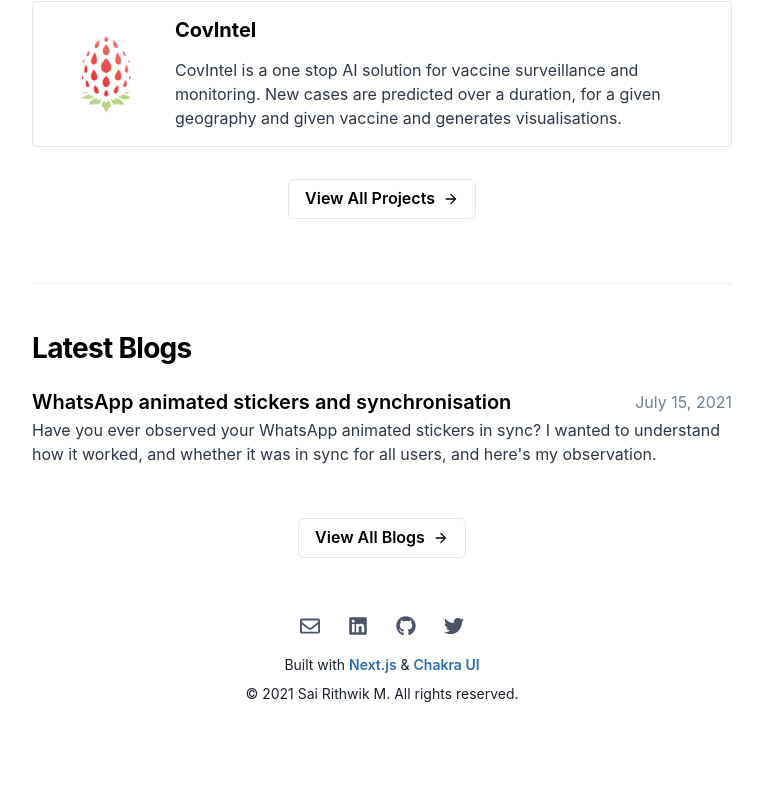
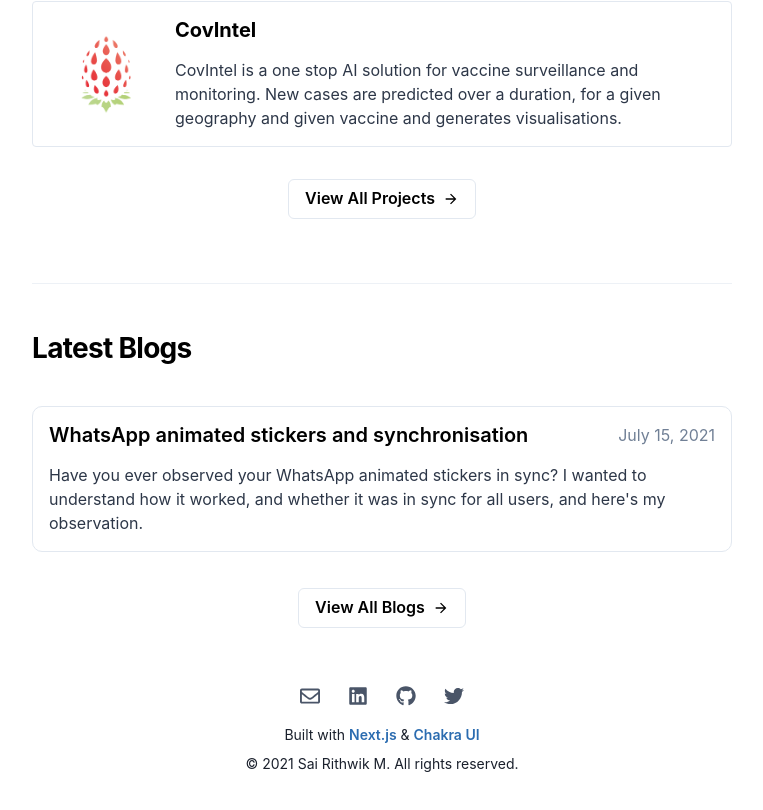
Before and after one commit to rtwksai/portfolio, a Next.js app: page / in a window 1280 px wide. Shown: the part 736-1546 px from the top of the page, without its empty margins (258-1021 px from the left). Before the commit the page ends 1488 px from the top, so only its background shows below. Built offline with nearby package versions, Linux system fonts and the light colour scheme.

Commit message:
Added flex to blogpost

```diff
--- a/components/BlogPost.js
+++ b/components/BlogPost.js
@@ -1,19 +1,35 @@
-import React from 'react'
+import React, { useState } from 'react'
 import NextLink from 'next/link'
-import { useColorMode, Heading, Text, Flex, Box, Link } from '@chakra-ui/react'
+import { useColorMode, Heading, Text, Flex, Stack, Box, Link } from '@chakra-ui/react'
 import { parseISO, format } from 'date-fns'
+import { borderColor, secondaryTextColor, shadowColor } from '../styles/darkMode'
 
 const BlogPost = ({ title, publishedAt, summary, slug }) => {
     const { colorMode } = useColorMode()
-    const secondaryTextColor = {
-        light: 'gray.700',
-        dark: 'gray.400'
-    }
+    const [opacity, setOpacity] = useState(0)
 
     return (
         <NextLink href={`blog/${slug}`} passHref>
-            <Link w="100%" _hover={{ textDecoration: 'none' }}>
-                <Box mb={10} display="block" width="100%">
+            <Link
+                w="100%"
+                isExternal
+                _hover={{
+                    boxShadow: shadowColor[colorMode],
+                    textDecoration: 'none'
+                }}
+                mt={4}
+                mb={6}
+                onMouseOver={() => setOpacity(1)}
+                onMouseLeave={() => setOpacity(0)}
+            >
+                <Flex
+                    align="center"
+                    border="1px solid"
+                    borderColor={borderColor[colorMode]}
+                    borderRadius={10}
+                    p={4}
+                >
+                    <Stack>
                     <Flex
                         width="100%"
                         align="flex-start"
@@ -21,7 +37,7 @@ const BlogPost = ({ title, publishedAt, summary, slug }) => {
                         flexDirection={['column', 'row']}
                     >
                         <Flex flexDirection="column" align="flex-start" justifyContent="start" width="100%">
-                            <Heading size="md" as="h3" mb={1} fontWeight="medium">
+                            <Heading size="md" as="h3" mb={2} fontWeight="medium">
                                 {title}
                             </Heading>
                         </Flex>
@@ -30,14 +46,15 @@ const BlogPost = ({ title, publishedAt, summary, slug }) => {
                             color="gray.500"
                             minWidth="140px"
                             textAlign={['left', 'right']}
+                            mt={[2, 0]}
                             mb={[4, 0]}
                         >
                             {format(parseISO(publishedAt), 'MMMM dd, yyyy')}
                         </Text>
-
                     </Flex>
                     <Text color={secondaryTextColor[colorMode]}>{summary}</Text>
-                </Box>
+                    </Stack>
+                </Flex>
             </Link>
         </NextLink>
     )
```
